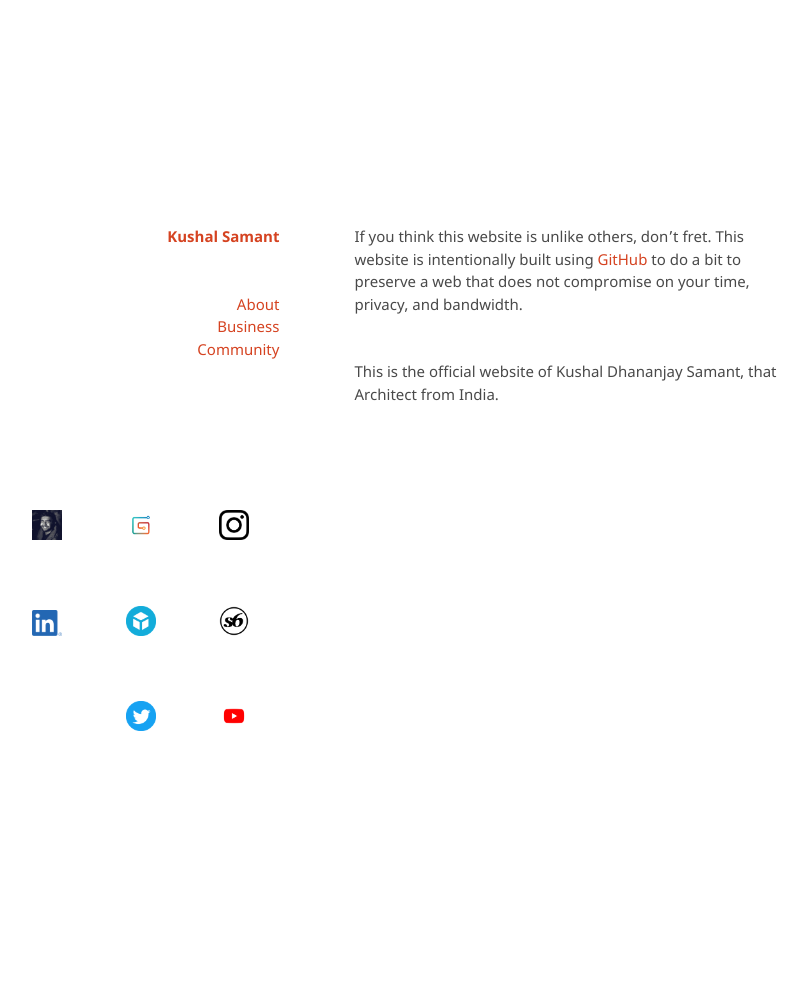
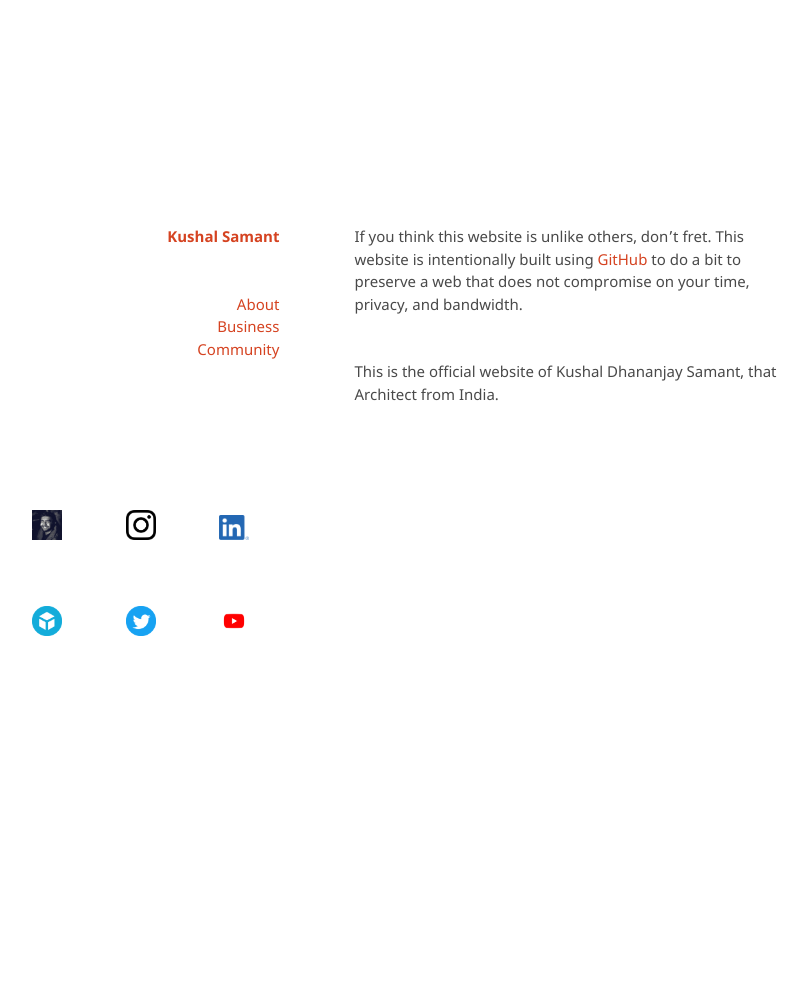
Before and after one commit to kvshvlin/kvshvlin.github.io, a Jekyll site: the page built from index.md, in a window 1280 px wide. Shown: the whole page, without its empty margins (274-1081 px from the left). Built offline with Jekyll 4.4.1, drawn with Linux system fonts in a browser that asks for light colours; our own code applies the rules of GitHub Pages for plain Markdown files; after the commit the page ends 900 px from its top, so only the background shows below that.

Commit message:
Update default.html

```diff
--- a/_layouts/default.html
+++ b/_layouts/default.html
@@ -31,11 +31,9 @@
          <div class="grid-item">
             <p>
                <a href="https://kushalsamant.github.io"><img src="/assets/img/logo_kushal_samant_profile_picture.png" alt="Home" width="30"></a>
-               <a href="https://www.gum.co/yourmailproject" rel="noopener noreferrer" target="_blank"><img src="/assets/img/logogumroad.png" alt="Gumroad" width="30"></a>
                <a href="https://www.instagram.com/kushalsamant_" rel="noopener noreferrer" target="_blank"><img src="/assets/img/logoinstagram.png" alt="Instagram" width="30"></a>
                <a href="https://www.linkedin.com/in/kushalsamant" rel="noopener noreferrer" target="_blank"><img src="/assets/img/logolinkedin.png" alt="LinkedIn" width="30"></a>
                <a href="https://www.sketchfab.com/wikihousebom" rel="noopener noreferrer" target="_blank"><img src="/assets/img/logosketchfab.png" alt="Sketchfab" width="30"></a>
-               <a href="https://www.society6.com/yourmailproject" rel="noopener noreferrer" target="_blank"><img src="/assets/img/logosociety6.png" alt="Society6" width="30"></a>
                <a href="https://www.twitter.com/kushalsamant_" rel="noopener noreferrer" target="_blank"><img src="/assets/img/logotwitter.png" alt="Twitter" width="30"></a>
                <a href="https://www.youtube.com/channel/UCQCznCqUhALucLSk6N8ROPA/videos?view=0&sort=dd&flow=grid" rel="noopener noreferrer" target="_blank"><img src="/assets/img/logoyoutube.png" alt="YouTube" width="30"></a>
             </p>
```
